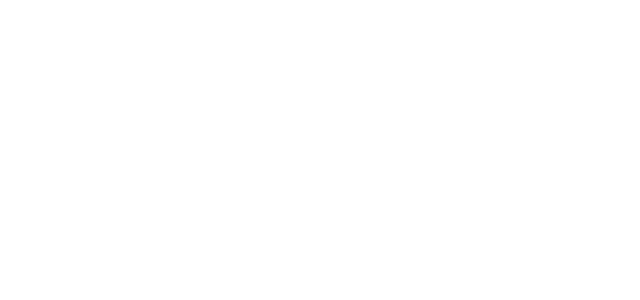
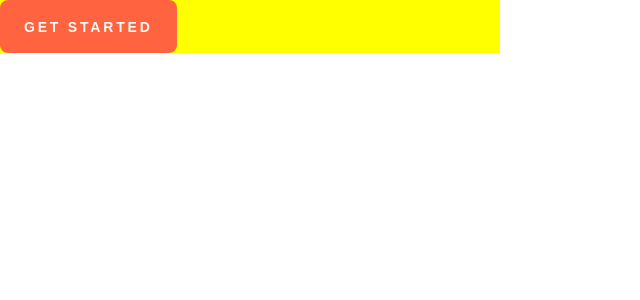
Before and after one commit to savidya-sathyani/mosh, a React (Create React App) app: page / in a window 1280 px wide. Shown: the top 300 px of the page, without its empty margins (0-640 px from the left). Built offline with nearby package versions, Linux system fonts and the light colour scheme.

Commit message:
Optimized folder structure and add TextLine component base

```diff
--- a/src/App.jsx
+++ b/src/App.jsx
@@ -2,8 +2,8 @@
 
 import Button from "./components/LinkButton/LinkButton";
 
-import { lightTheme, darkTheme } from "./styled-components/utils/theme";
-import GlobalStyle from "./styled-components/Global.style";
+import { lightTheme, darkTheme } from "./styles/utils/theme";
+import GlobalStyle from "./styles/Global.style";
 
 function App() {
   const theme = 'light';
@@ -11,6 +11,9 @@
   return (
     <ThemeProvider theme={appTheme}>
       <GlobalStyle theme={appTheme} />
+      <div className="App" style={{ width: '500px', backgroundColor: 'yellow' }}>
+        <Button label='Get Started' link={'https://www.getmosh.com.au/quizzes/mental_health_quiz'} />
+      </div>
     </ThemeProvider>
   );
 }
--- a/src/components/LinkButton/LinkButton.jsx
+++ b/src/components/LinkButton/LinkButton.jsx
@@ -4,7 +4,7 @@
 import { buttonModes } from '../../constants/buttonConstants';
 import getObjectValuesAsArray from '../../utils/getObjectValuesAsArray';
 
-import { StyledButton } from '../../styled-components/Button.style';
+import { StyledButton } from './LinkButton.style';
 
 const LinkButton = ({ label, mode, link, onClick, ...props }) => {
   return (
--- a/src/styled-components/Button.style.js
+++ b/src/components/LinkButton/LinkButton.style.js
@@ -1,5 +1,5 @@
 import styled, { css } from "styled-components";
-import { breakpoints } from "./utils/breakpoints";
+import { breakpoints } from "../../styles/utils/breakpoints";
 
 export const StyledButton = styled.button(
   ({ mode, theme: { color, fonts } }) => css`
```
Also changed, not shown: src/components/TextLine/TextLine.jsx (added, +20 -0 lines), src/components/TextLine/TextLine.style.js (added, +8 -0 lines), src/components/TextLine/index.jsx (added), src/styles/Global.style.js (renamed from src/styled-components/Global.style.js), src/styles/utils/breakpoints.js (renamed from src/styled-components/utils/breakpoints.js), src/styles/utils/theme.js (renamed from src/styled-components/utils/theme.js), 1 other file (tests, documents, lock files or other folders).
